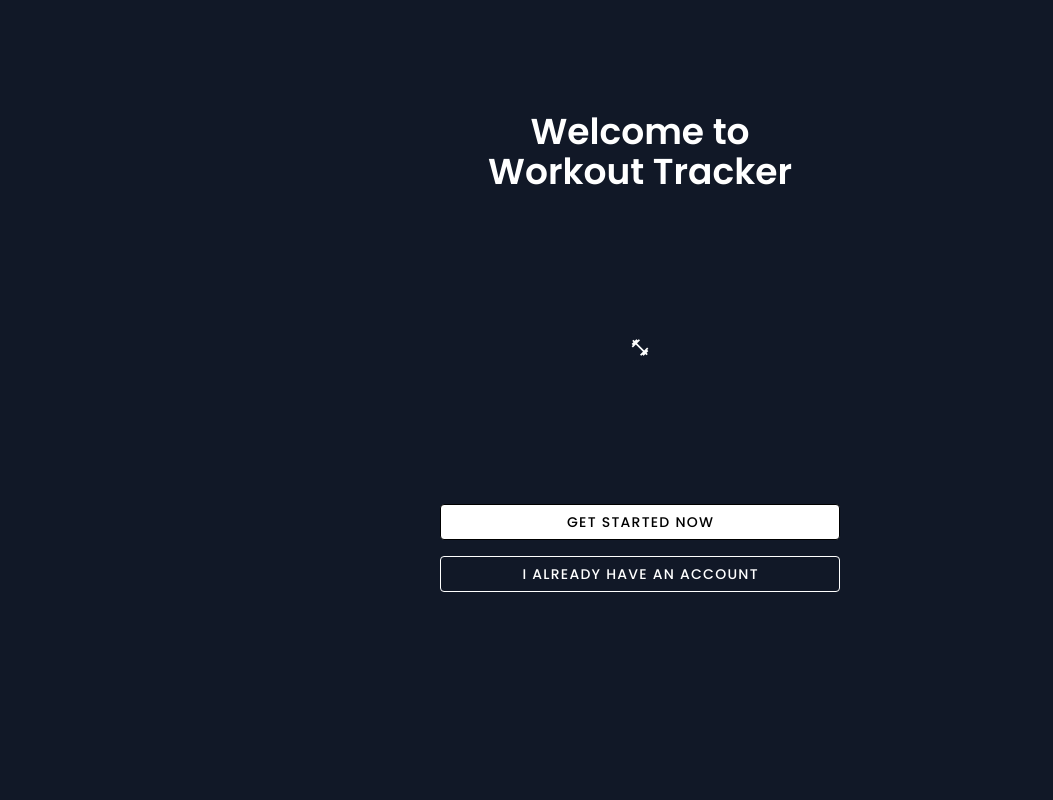
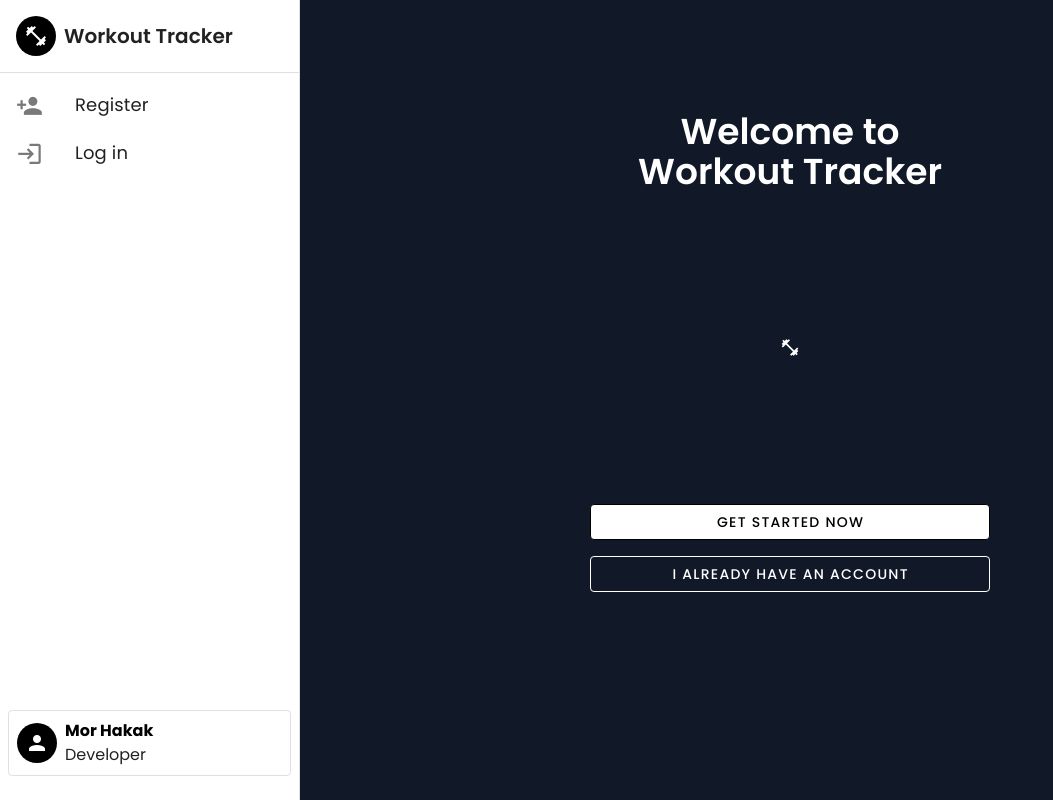
Before and after one commit to morhakak/Workout-Tracker-App-UI, a Vue app in the folder workout-tracker-app/: page /welcome in a window 1280 px wide. Shown: the whole page, without its empty margins (0-1053 px from the left). Built offline with nearby package versions, Linux system fonts and the light colour scheme.

Commit message:
Update navbar for mobile and desktop layouts

```diff
--- /dev/null
+++ b/workout-tracker-app/src/components/UserItem.vue
@@ -0,0 +1,15 @@
+<template>
+  <div class="flex items-center justify-start gap-2 p-2 m-2 border rounded">
+    <div
+      class="w-10 h-10 bg-black rounded-full flex justify-center items-center"
+    >
+      <v-icon>mdi-account</v-icon>
+    </div>
+    <div>
+      <p class="mb-0 font-bold text-black leading-1">Mor Hakak</p>
+      <p>Developer</p>
+    </div>
+  </div>
+</template>
+
+<script setup></script>
--- a/workout-tracker-app/src/components/layout/AppLayout.vue
+++ b/workout-tracker-app/src/components/layout/AppLayout.vue
@@ -1,10 +1,9 @@
 <template>
   <v-layout>
     <v-app-bar
-      v-if="authStore.user"
       :color="isScrolled ? 'rgba(0,0,0,0.8)' : 'black'"
       prominent
-      class="transition-colors duration-300 ease-in"
+      class="transition-colors duration-300 ease-in block xl:hidden"
     >
       <v-app-bar-nav-icon
         variant="text"
@@ -25,11 +24,9 @@
     <v-navigation-drawer
       v-model="drawer"
       width="300"
-      color="black"
-      temporary
-      :class="[
-        displayClasses, // 'app-drawer--mobile'
-      ]"
+      temporary="false"
+      scrim="true"
+      class="block xl:hidden"
     >
       <v-list>
         <v-list-item
@@ -39,6 +36,7 @@
           :prepend-icon="item.icon"
           :to="item.link"
           @click="item.action"
+          active-class="border-r-black border-r-2"
         >
           <template #title>
             <p
@@ -47,23 +45,72 @@
             >
               {{ item.title }}
             </p>
-          </template></v-list-item
-        >
+          </template>
+        </v-list-item>
       </v-list>
+
       <template #append>
+        <UserItem />
         <div class="p-2">
           <v-btn
             v-if="token"
             @click="() => (logoutDialog = true)"
             prepend-icon="mdi-logout"
             block
-            color="orange"
+            color="black"
             >Log out</v-btn
           >
         </div>
       </template>
     </v-navigation-drawer>
-    <v-main> <router-view></router-view> </v-main>
+
+    <v-navigation-drawer width="300" class="top-0 bottom-0 h-auto">
+      <div class="flex justify-start items-center p-4 gap-2 border-b">
+        <div
+          class="h-10 w-10 rounded-full bg-black flex justify-center items-center"
+        >
+          <v-icon>mdi-dumbbell</v-icon>
+        </div>
+        <h1 class="font-semibold text-xl">Workout Tracker</h1>
+      </div>
+      <v-list>
+        <v-list-item
+          class="text-lg"
+          v-for="item in updateMenuItems"
+          :key="item.title"
+          :prepend-icon="item.icon"
+          :to="item.link"
+          @click="item.action"
+          active-class="border-r-black border-r-2"
+        >
+          <template #title>
+            <p
+              class="text-lg"
+              :class="{ 'font-semibold': item.name == 'user' }"
+            >
+              {{ item.title }}
+            </p>
+          </template>
+        </v-list-item>
+      </v-list>
+
+      <template #append>
+        <UserItem />
+        <div class="p-2">
+          <v-btn
+            v-if="token"
+            @click="() => (logoutDialog = true)"
+            prepend-icon="mdi-logout"
+            block
+            color="black"
+            >Log out</v-btn
+          >
+        </div>
+      </template>
+    </v-navigation-drawer>
+    <v-main class="pt-0">
+      <router-view></router-view>
+    </v-main>
   </v-layout>
   <v-dialog v-model="logoutDialog" width="auto">
     <v-card
@@ -121,6 +168,7 @@ import { useAuthStore } from "../../stores/authStore";
 import { storeToRefs } from "pinia";
 import { useRouter } from "vue-router";
 import { useDisplay } from "vuetify";
+import UserItem from "../UserItem.vue";
 
 const { displayClasses } = useDisplay({ mobileBreakpoint: 600 });
 
@@ -163,14 +211,14 @@ const updateMenuItems = computed(() => {
   } else {
     return [
       {
-        name: "user",
-        title: `Hi ${user.value?.name}`,
-        icon: "mdi-account-box",
+        title: "My Workouts",
+        link: "/",
+        icon: "mdi-weight-lifter",
       },
       {
-        title: "Workouts",
-        link: "/",
-        icon: "mdi-dumbbell",
+        title: "Settings",
+        link: "/settings",
+        icon: "mdi-cog",
       },
     ];
   }
--- a/workout-tracker-app/src/components/workouts/WorkoutCard.vue
+++ b/workout-tracker-app/src/components/workouts/WorkoutCard.vue
@@ -1,8 +1,8 @@
 <template>
   <v-card
     class="mx-auto relative"
-    max-width="300"
-    min-width="300"
+    max-width="350"
+    min-width="350"
     min-height="120"
     rounded="xl"
     hover
@@ -10,7 +10,13 @@
     @click="openWorkout"
   >
     <template #title>
-      <h2 class="text-center">{{ workout.name }}</h2>
+      <div class="flex items-center">
+        <v-icon
+          class="bg-black text-white rounded-full p-[20px] justify-self-center mr-2"
+          >mdi-dumbbell</v-icon
+        >
+        <h2 class="text-center">{{ workout.name }}</h2>
+      </div>
     </template>
 
     <v-card-actions>
@@ -28,11 +34,16 @@
             "
             ><v-icon size="large">mdi-trash-can-outline</v-icon></v-btn
           >
-          <v-btn
+          <!-- <v-btn
             rounded="xl"
             icon
             size="small"
             @click.stop="() => $emit(`toggleIsFavorite`, workout._id)"
+            ><v-icon v-if="workout.isFavorite" color="red" size="large"
+              >mdi-heart</v-icon
+            ><v-icon v-else size="large">mdi-heart-outline</v-icon></v-btn
+          > -->
+          <v-btn rounded="xl" icon size="small" @click.stop="handleEmitToggle"
             ><v-icon v-if="workout.isFavorite" color="red" size="large"
               >mdi-heart</v-icon
             ><v-icon v-else size="large">mdi-heart-outline</v-icon></v-btn
@@ -61,4 +72,8 @@ const openWorkout = () => {
     router.push(`/workout/${props.workout._id}`);
   }
 };
+
+const handleEmitToggle = () => {
+  emits("toggleIsFavorite", props.workout._id);
+};
 </script>
--- a/workout-tracker-app/src/stores/workoutStore.js
+++ b/workout-tracker-app/src/stores/workoutStore.js
@@ -10,6 +10,7 @@ export const useWorkoutStore = defineStore("workoutStore", () => {
   const workouts = ref([]);
   const { token, user } = storeToRefs(useAuthStore());
   const isLoading = ref(false);
+  const isLoadingWorkouts = ref(false);
   const workoutDraftStore = useWorkoutDraftStore();
   const { workoutDraft } = storeToRefs(workoutDraftStore);
   const BASE_URL = import.meta.env.VITE_BASE_URL;
@@ -21,8 +22,6 @@ export const useWorkoutStore = defineStore("workoutStore", () => {
 
   const toggleIsFavorite = async (id) => {
     apiErrorStore.resetMessages();
-    setIsLoading(true);
-
     workoutDraft.value.user = user.value._id;
 
     try {
@@ -37,16 +36,13 @@ export const useWorkoutStore = defineStore("workoutStore", () => {
       );
 
       if (response.data.success) {
-        workouts.value = workouts.value.map((workout) =>
-          workout._id === response.data.data._id ? response.data.data : workout
-        );
+        const workout = workouts.value.find((w) => w._id == id);
+        workout.isFavorite = !workout.isFavorite;
       }
 
       workoutDraftStore.resetWorkoutDraft();
     } catch (error) {
       apiErrorStore.handleErrorResponse(error);
-    } finally {
-      setIsLoading(false);
     }
   };
 
@@ -96,7 +92,7 @@ export const useWorkoutStore = defineStore("workoutStore", () => {
 
   const loadWorkouts = async () => {
     apiErrorStore.resetMessages();
-    setIsLoading(true);
+    isLoadingWorkouts.value = true;
     try {
       const response = await axios.get(BASE_URL, {
         headers: {
@@ -108,7 +104,7 @@ export const useWorkoutStore = defineStore("workoutStore", () => {
       apiErrorStore.handleErrorResponse(error);
     } finally {
       setTimeout(() => {
-        setIsLoading(false);
+        isLoadingWorkouts.value = false;
       }, 1000);
     }
   };
@@ -184,5 +180,6 @@ export const useWorkoutStore = defineStore("workoutStore", () => {
     getWorkout,
     toggleIsFavorite,
     isLoading,
+    isLoadingWorkouts,
   };
 });
--- a/workout-tracker-app/src/views/WorkoutsView.vue
+++ b/workout-tracker-app/src/views/WorkoutsView.vue
@@ -1,12 +1,11 @@
 <template>
-  <div class="w-full pb-6">
-    <div class="mt-16">
+  <div class="w-full pb-6 pt-20 xl:pt-16">
     <div class="d-flex flex-column align-center ga-5" v-if="user">
       <v-btn
-          v-if="!isLoading"
+        v-if="!isLoadingWorkouts"
         color="rgba(255, 255,255, 0.5)"
-          width="300"
-          height="100"
+        width="350"
+        height="120"
         class="border-dashed border-2 border-black"
         rounded="xl"
         to="/create-Workout"
@@ -18,30 +17,32 @@
         </div>
       </v-btn>
       <v-skeleton-loader
-          v-if="isLoading"
+        v-if="isLoadingWorkouts"
         class="rounded-xl mt-6 border-2"
-          width="300"
-          height="100"
+        width="350"
+        height="120"
       >
       </v-skeleton-loader>
       <transition-group name="fade" tag="div" mode="out-in">
         <div
-            class="grid grid-cols-1 sm:grid-cols-2 lg:grid-cols-3 items-center gap-4"
+          key="key"
+          class="grid grid-cols-1 gridBpMobile:grid-cols-2 gridBpLaptop:grid-cols-3 items-center gap-4"
         >
           <WorkoutCard
-              v-if="!isLoading"
+            v-if="!isLoadingWorkouts"
             v-for="workout in filteredWorkouts"
+            :isLoading="isLoadingWorkouts"
             :key="workout._id"
             :workout="workout"
             @deleteRequest="handleDeleteRequest"
             @toggleIsFavorite="handleToggleIsFavorite"
           />
           <v-skeleton-loader
-              v-if="workouts.length > 0 && isLoading"
+            v-if="workouts.length > 0 && isLoadingWorkouts"
             v-for="n in workouts.length"
             :key="'skeleton-' + n"
             class="rounded-xl"
-              width="300"
+            width="350"
             height="120"
           >
           </v-skeleton-loader>
@@ -64,7 +65,6 @@
     >
       <p class="text-center">{{ messages[0].message }}</p>
     </v-alert>
-    </div>
   </div>
   <v-dialog v-model="deleteDialog" width="auto">
     <v-card
@@ -121,7 +121,7 @@ import { useApiErrorStore } from "../stores/apiErrorStore";
 
 const { user } = storeToRefs(useAuthStore());
 const workoutStore = useWorkoutStore();
-const { workouts, isLoading } = storeToRefs(workoutStore);
+const { workouts, isLoading, isLoadingWorkouts } = storeToRefs(workoutStore);
 const { messages } = storeToRefs(useApiErrorStore());
 const deleteDialog = ref(false);
 const workoutToDelete = ref({
--- a/workout-tracker-app/tailwind.config.js
+++ b/workout-tracker-app/tailwind.config.js
@@ -1,11 +1,16 @@
 /** @type {import('tailwindcss').Config} */
 export default {
-  // purge: ["./index.html", "./src/**/*.{vue,js,ts,jsx,tsx}"],
   content: ["./index.html", "./src/**/*.{vue,js,ts,jsx,tsx}"],
   theme: {
     extend: {
+      screens: {
+        tablet: "640px",
+        gridBpLaptop: "1362px",
+        gridBpMobile: "708px",
+        desktop: "1280px",
+      },
       fontFamily: {
-        poppins: ["Poppins", "sans-serif"], // Set Roboto as the default sans font
+        poppins: ["Poppins", "sans-serif"],
       },
       keyframes: {
         bgAnimate: {
```
Lines whose indentation alone changed are shown as unchanged.
